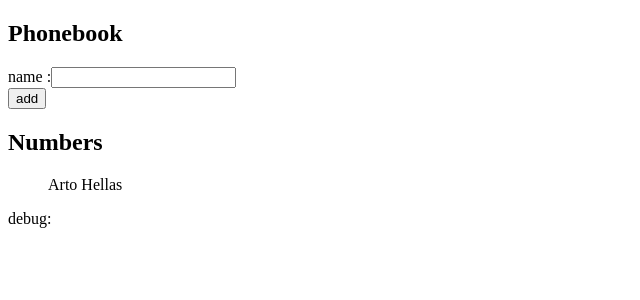
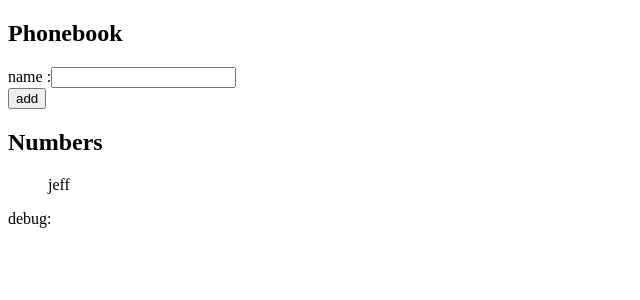
Before and after one commit to kuure/fso, a React (Vite) app: page / in a window 1280 px wide. Shown: the top 300 px of the page, without its empty margins (0-640 px from the left). Built offline with nearby package versions, Linux system fonts and the light colour scheme.

Commit message:
working after 2.7

```diff
--- a/src/App.jsx
+++ b/src/App.jsx
@@ -4,7 +4,7 @@ const App = () => {
 
 	// data, 'persons' array
 	const [persons, setPersons] = useState([
-		{ name: 'Arto Hellas' },
+		{ name: 'jeff' },
 	])
 
 	// new name state
@@ -13,7 +13,6 @@ const App = () => {
 	// add a new person
 	const addPerson = (event) => {
 
-		console.log('addPerson event', event)
 		event.preventDefault()
 
 		const personObject = {
@@ -21,16 +20,21 @@ const App = () => {
 			id: String(persons.length + 1),
 		}
 
-		console.log("New Person Object Before:", persons)
-		setPersons(persons.concat(personObject))
-		setNewName(newName)
-		console.log("New Person Object After:", persons)
+		const personMatch = persons.some(person => person.name === newName)
+		if (personMatch) {
+			window.confirm(
+				`${newName} is already added to the phonebook`
+			)
+		}
+		else {
+			setPersons(persons.concat(personObject))
+			setNewName(newName)
+		}
+
 	}
 
 	const handlePersonChange = () => {
-		//console.log("handlePersonChange", event.target.value)
 		setNewName(event.target.value)
-		//console.log("newName", newName)
 	}
 
 
```
